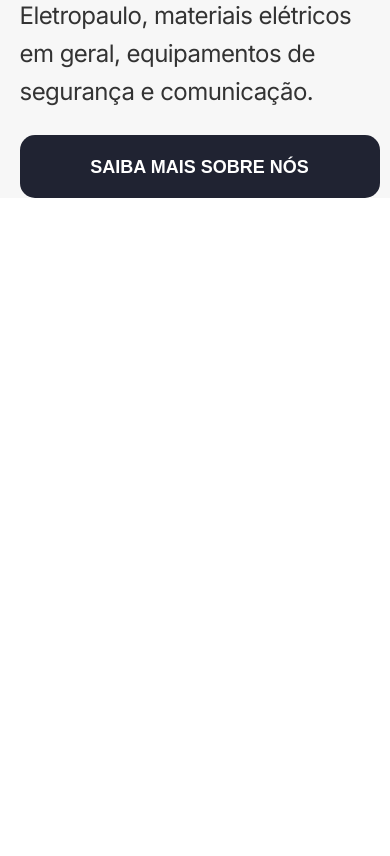
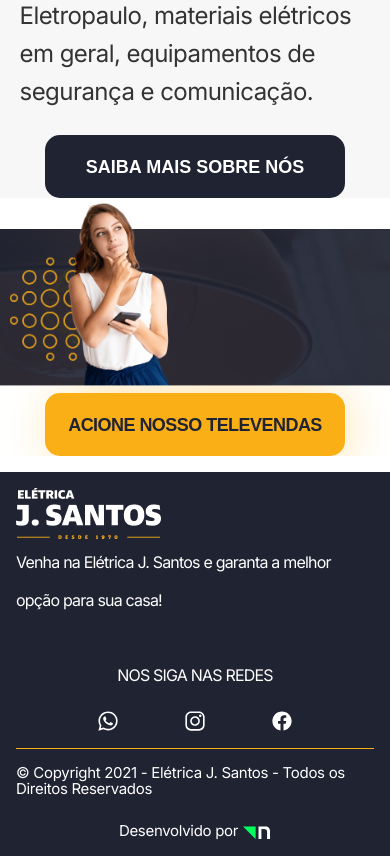
Before and after one commit to ronansalvador/noweb, a Next.js app: page / in a window 390 px wide. Shown: the part 7920-8776 px from the top of the page. Before the commit the page ends 8118 px from the top, so only its background shows below. Built offline with nearby package versions, Linux system fonts and the light colour scheme.

Commit message:
feat(css): responsive footer css

```diff
--- a/src/app/components/footer/style.module.css
+++ b/src/app/components/footer/style.module.css
@@ -39,9 +39,6 @@
   font-weight: 400;
   line-height: 38px; /* 237.5% */
   letter-spacing: -0.8px;
-}
-
-.midias {
 }
 
 .icons {
@@ -89,3 +86,39 @@
   display: flex;
   align-items: center;
 }
+
+@media (max-width: 48em) {
+  .footer {
+    height: auto;
+    display: flex;
+    flex-direction: column;
+    margin-top: 1em;
+    padding: 1rem;
+  }
+  .circles {
+    display: none;
+  }
+
+  .sociais {
+    flex-direction: column;
+    width: 100%;
+    padding: 0;
+  }
+
+  .copyright {
+    position: initial;
+    flex-direction: column;
+    width: 100%;
+    line-height: 1rem;
+    margin-top: 1rem;
+  }
+  .midias {
+    padding: 1rem;
+    display: flex;
+    flex-direction: column;
+    align-items: center;
+  }
+  .icons {
+    width: 100%;
+  }
+}
--- a/src/app/components/sobre/style.module.css
+++ b/src/app/components/sobre/style.module.css
@@ -39,7 +39,7 @@
 }
 
 .texto-sobre button {
-  width: 360px;
+  min-width: 300px;
   height: 63px;
   border-radius: 15px;
   background-color: var(--azul-escuro);
@@ -80,6 +80,10 @@
 
   .texto-sobre {
     /* display: none; */
+    display: flex;
+    flex-direction: column;
+    align-items: center;
+    justify-content: center;
     position: initial;
     width: 90%;
     font-size: 1.5rem;
--- a/src/app/components/televendas/style.module.css
+++ b/src/app/components/televendas/style.module.css
@@ -14,7 +14,7 @@
   background-color: var(--amarelo);
   color: var(--azul-escuro);
   border: none;
-  width: 360px;
+  min-width: 300px;
   height: 63px;
   border-radius: 15px;
   color: var(--azul-escuro);
@@ -27,3 +27,22 @@
   letter-spacing: -0.54px;
   box-shadow: 5px 5px 58px -15px rgba(251, 175, 23, 1);
 }
+
+@media (max-width: 48em) {
+  .televendas {
+    height: auto;
+    overflow: hidden;
+    display: flex;
+    flex-direction: column;
+    align-items: center;
+  }
+
+  .televendas img {
+    scale: 2;
+  }
+
+  .televendas button {
+    margin-top: 3em;
+    position: initial;
+  }
+}
--- a/src/app/page.tsx
+++ b/src/app/page.tsx
@@ -15,8 +15,8 @@ export default function Home() {
       <Destaque />
       <Categorias />
       <Sobre />
-      {/* <Televendas />
-      <Footer /> */}
+      <Televendas />
+      <Footer />
     </main>
   );
 }
```
